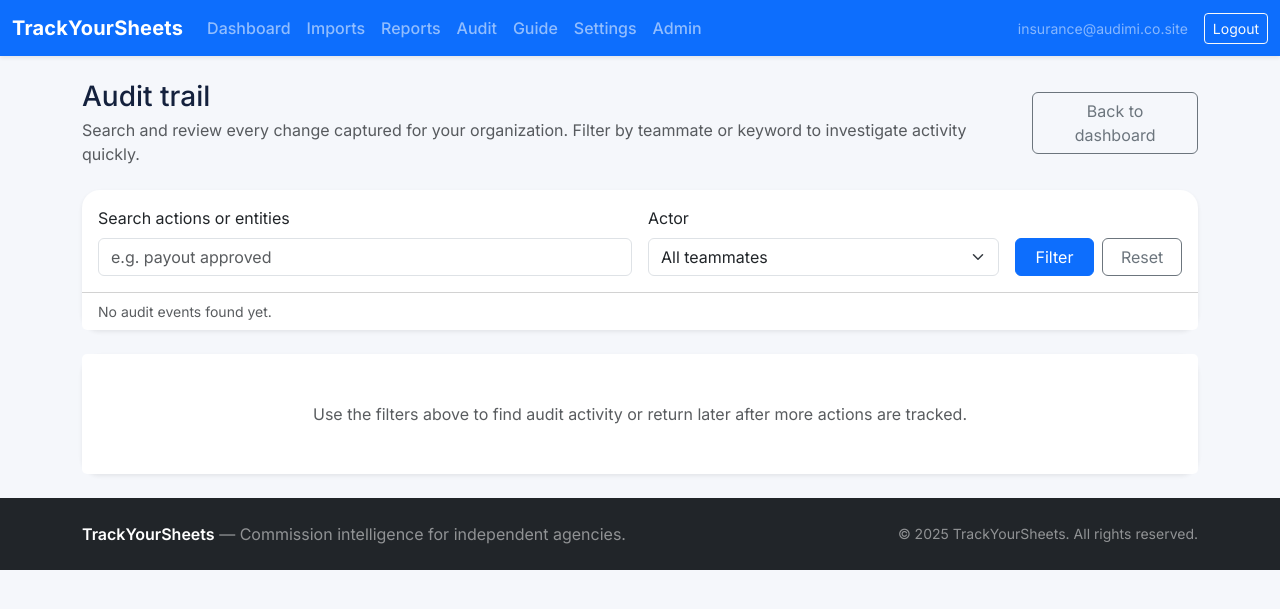
After one commit to BreezDev/trackyoursheets, a Flask app: page /audit in a window 1280 px wide. The commit adds this page. Shown: the top 609 px of the page. Run offline with Flask 3, Linux system fonts and the light colour scheme; a user stored in the database is signed in.

Commit message:
Refine seat limits, carrier access, and audit tools

```diff
--- a/app/main.py
+++ b/app/main.py
@@ -93,6 +93,29 @@ def _serialize_chat_message(message: WorkspaceChatMessage) -> dict:
     }
 
 
+def _audit_actor_label(actor, actor_id: int | None) -> str:
+    if actor:
+        return _display_user_name(actor)
+    if actor_id is None:
+        return "System automation"
+    return f"User #{actor_id}"
+
+
+def _serialize_audit_event(event: AuditLog, actor_lookup: dict[int, User]) -> dict:
+    actor = actor_lookup.get(event.actor_user_id) if actor_lookup else None
+    return {
+        "id": event.id,
+        "action": event.action,
+        "entity": event.entity,
+        "entity_id": event.entity_id,
+        "actor_display": _audit_actor_label(actor, event.actor_user_id),
+        "timestamp": event.ts,
+        "timestamp_display": _format_timestamp(event.ts),
+        "before": event.before,
+        "after": event.after,
+    }
+
+
 @main_bp.route("/")
 def landing():
     if current_user.is_authenticated:
@@ -145,12 +168,26 @@ def dashboard():
         txns_total = txn_query.count()
     else:
         txns_total = 0
-    audit_events = (
-        AuditLog.query.filter_by(org_id=org_id)
-        .order_by(AuditLog.ts.desc())
-        .limit(5)
-        .all()
+    audit_query = AuditLog.query.filter_by(org_id=org_id)
+    audit_total = audit_query.count()
+    recent_audit_events = (
+        audit_query.order_by(AuditLog.ts.desc()).limit(5).all()
     )
+    actor_ids = {
+        event.actor_user_id
+        for event in recent_audit_events
+        if event.actor_user_id is not None
+    }
+    actor_lookup: dict[int, User] = {}
+    if actor_ids:
+        actor_lookup = {
+            user.id: user
+            for user in User.query.filter(User.id.in_(actor_ids)).all()
+        }
+    audit_entries = [
+        _serialize_audit_event(event, actor_lookup)
+        for event in recent_audit_events
+    ]
     personal_note = None
     shared_note = None
     chat_messages = []
@@ -191,7 +228,8 @@ def dashboard():
         "dashboard.html",
         imports=imports,
         txns_total=txns_total,
-        audit_events=audit_events,
+        audit_entries=audit_entries,
+        audit_total=audit_total,
         workspaces=workspaces,
         active_workspace=active_workspace,
         personal_note=personal_note,
@@ -200,6 +238,64 @@ def dashboard():
         shared_note_meta=_note_meta(shared_note),
         chat_messages=chat_messages,
         chat_messages_payload=chat_payload,
+    )
+
+
+@main_bp.route("/audit")
+@login_required
+def audit_trail():
+    if current_user.role not in {"owner", "admin", "agent"}:
+        flash("You do not have access to the audit trail.", "danger")
+        return redirect(url_for("main.dashboard"))
+
+    org_id = current_user.org_id
+    search_term = (request.args.get("q") or "").strip()
+    actor_filter = request.args.get("actor", type=int)
+
+    base_query = AuditLog.query.filter_by(org_id=org_id)
+    if search_term:
+        like_term = f"%{search_term}%"
+        base_query = base_query.filter(
+            or_(AuditLog.action.ilike(like_term), AuditLog.entity.ilike(like_term))
+        )
+    if actor_filter:
+        base_query = base_query.filter(AuditLog.actor_user_id == actor_filter)
+
+    total_matches = base_query.count()
+    ordered_query = base_query.order_by(AuditLog.ts.desc())
+    audit_records = ordered_query.limit(200).all()
+
+    actor_ids = {
+        record.actor_user_id
+        for record in audit_records
+        if record.actor_user_id is not None
+    }
+    actor_lookup: dict[int, User] = {}
+    if actor_ids:
+        actor_lookup = {
+            user.id: user
+            for user in User.query.filter(User.id.in_(actor_ids)).all()
+        }
+
+    entries = [
+        _serialize_audit_event(record, actor_lookup)
+        for record in audit_records
+    ]
+
+    actors = (
+        User.query.filter_by(org_id=org_id)
+        .order_by(User.email.asc())
+        .all()
+    )
+
+    return render_template(
+        "audit.html",
+        entries=entries,
+        actors=actors,
+        search=search_term,
+        actor_filter=actor_filter,
+        total_matches=total_matches,
+        result_limit=200,
     )
 
 
@@ -464,6 +560,10 @@ def settings():
         "producers": Producer.query.filter_by(org_id=org.id).count(),
         "carriers": Carrier.query.filter_by(org_id=org.id).count(),
     }
+    seat_limit = org.plan.max_users if org.plan and org.plan.max_users else None
+    seats_remaining = None
+    if seat_limit is not None:
+        seats_remaining = max(seat_limit - usage_snapshot["users"], 0)
 
     stripe_publishable_key = None
     if stripe_gateway and getattr(stripe_gateway, "publishable_key", None):
@@ -480,6 +580,8 @@ def settings():
         subscription=subscription,
         can_manage_plan=can_manage_plan,
         usage_snapshot=usage_snapshot,
+        seat_limit=seat_limit,
+        seats_remaining=seats_remaining,
         plan_details_map=plan_details_map,
         current_plan_detail=current_plan_detail,
         plan_limits=plan_limits,
--- a/app/marketing.py
+++ b/app/marketing.py
@@ -50,7 +50,7 @@ def _plan_access_level(plan: SubscriptionPlan) -> str:
 def _plan_feature_points(plan: SubscriptionPlan) -> list[str]:
     features: list[str] = []
     features.append(_format_cap("Team seats", plan.max_users))
-    features.append(_format_cap("Carrier connections", plan.max_carriers))
+    features.append("Unlimited carrier connections & data sync")
     features.append(_format_cap("Rows reconciled / month", plan.max_rows_per_month))
     features.append("Real-time dashboard & anomaly detection")
     if plan.includes_quickbooks:
@@ -109,7 +109,6 @@ def build_plan_details(
                 "is_recommended": index == 1,
                 "limits": {
                     "max_users": plan.max_users,
-                    "max_carriers": plan.max_carriers,
                     "max_rows_per_month": plan.max_rows_per_month,
                     "includes_quickbooks": plan.includes_quickbooks,
                     "includes_producer_portal": plan.includes_producer_portal,
--- /dev/null
+++ b/app/templates/audit.html
@@ -0,0 +1,90 @@
+{% extends 'base.html' %}
+{% block title %}Audit trail · TrackYourSheets{% endblock %}
+{% block content %}
+<div class="d-flex flex-column flex-lg-row justify-content-lg-between align-items-lg-center mb-4 gap-3">
+  <div>
+    <h1 class="h3 mb-1">Audit trail</h1>
+    <p class="text-muted mb-0">Search and review every change captured for your organization. Filter by teammate or keyword to investigate activity quickly.</p>
+  </div>
+  <a class="btn btn-outline-secondary" href="{{ url_for('main.dashboard') }}">Back to dashboard</a>
+</div>
+
+<form class="card shadow-sm mb-4" method="get">
+  <div class="card-body">
+    <div class="row g-3 align-items-end">
+      <div class="col-md-6">
+        <label class="form-label" for="auditSearch">Search actions or entities</label>
+        <input
+          type="text"
+          id="auditSearch"
+          name="q"
+          value="{{ search }}"
+          class="form-control"
+          placeholder="e.g. payout approved"
+        >
+      </div>
+      <div class="col-md-4">
+        <label class="form-label" for="auditActor">Actor</label>
+        <select id="auditActor" name="actor" class="form-select">
+          <option value="">All teammates</option>
+          {% for actor in actors %}
+          <option value="{{ actor.id }}" {% if actor_filter == actor.id %}selected{% endif %}>{{ actor.email }}</option>
+          {% endfor %}
+        </select>
+      </div>
+      <div class="col-md-2 d-flex gap-2">
+        <button class="btn btn-primary w-100" type="submit">Filter</button>
+        <a class="btn btn-outline-secondary w-100" href="{{ url_for('main.audit_trail') }}">Reset</a>
+      </div>
+    </div>
+  </div>
+  <div class="card-footer bg-white text-muted small">
+    {% if total_matches %}
+    Showing {{ entries|length }} of {{ total_matches }} event{{ '' if total_matches == 1 else 's' }}{% if total_matches > result_limit %} (latest {{ result_limit }}){% endif %}.
+    {% else %}
+    No audit events found yet.
+    {% endif %}
+  </div>
+</form>
+
+<div class="card shadow-sm">
+  <div class="list-group list-group-flush">
+    {% for entry in entries %}
+    <div class="list-group-item">
+      <div class="d-flex flex-column flex-md-row justify-content-md-between align-items-md-start gap-2">
+        <div>
+          <div class="fw-semibold">{{ entry.action }}</div>
+          <div class="text-muted small">
+            {% if entry.entity %}{{ entry.entity }}{% else %}Entity not recorded{% endif %}
+            {% if entry.entity_id %}· #{{ entry.entity_id }}{% endif %}
+          </div>
+          <div class="text-muted small">{{ entry.actor_display }} · {{ entry.timestamp_display }}</div>
+        </div>
+        <button class="btn btn-outline-secondary btn-sm" type="button" data-bs-toggle="collapse" data-bs-target="#auditEntry{{ entry.id }}" aria-expanded="false" aria-controls="auditEntry{{ entry.id }}">
+          View details
+        </button>
+      </div>
+      <div class="collapse mt-3" id="auditEntry{{ entry.id }}">
+        <div class="bg-light border rounded p-3">
+          {% if entry.before %}
+          <h6 class="small text-uppercase text-muted fw-semibold">Before</h6>
+          <pre class="small mb-3">{{ entry.before | tojson(indent=2) }}</pre>
+          {% endif %}
+          {% if entry.after %}
+          <h6 class="small text-uppercase text-muted fw-semibold">After</h6>
+          <pre class="small mb-0">{{ entry.after | tojson(indent=2) }}</pre>
+          {% endif %}
+          {% if not entry.before and not entry.after %}
+          <p class="small text-muted mb-0">No field-level context was recorded for this action.</p>
+          {% endif %}
+        </div>
+      </div>
+    </div>
+    {% else %}
+    <div class="list-group-item text-center text-muted py-5">
+      Use the filters above to find audit activity or return later after more actions are tracked.
+    </div>
+    {% endfor %}
+  </div>
+</div>
+{% endblock %}
--- a/app/templates/base.html
+++ b/app/templates/base.html
@@ -31,6 +31,11 @@
             <li class="nav-item">
               <a class="nav-link" href="{{ url_for('reports.overview') }}">Reports</a>
             </li>
+            {% if current_user.role in ['owner', 'admin', 'agent'] %}
+            <li class="nav-item">
+              <a class="nav-link" href="{{ url_for('main.audit_trail') }}">Audit</a>
+            </li>
+            {% endif %}
             <li class="nav-item">
               <a class="nav-link" href="{{ url_for('main.guide') }}">Guide</a>
             </li>
```
Also changed, not shown: app/admin.py (+12 -16 lines), app/templates/admin/index.html (+13 -9 lines), app/templates/dashboard.html (+34 -11 lines), app/templates/settings.html (+7 -7 lines).
